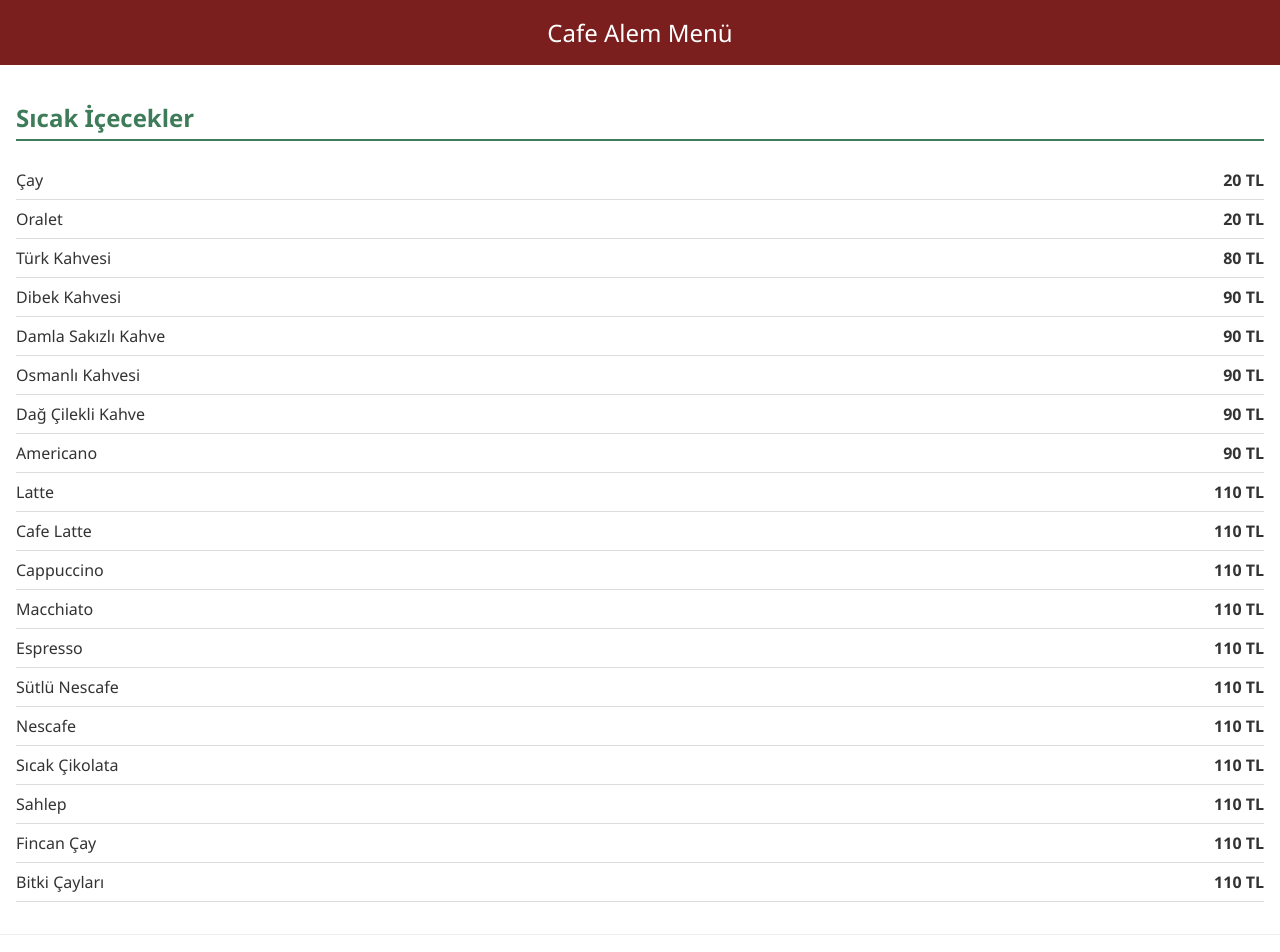
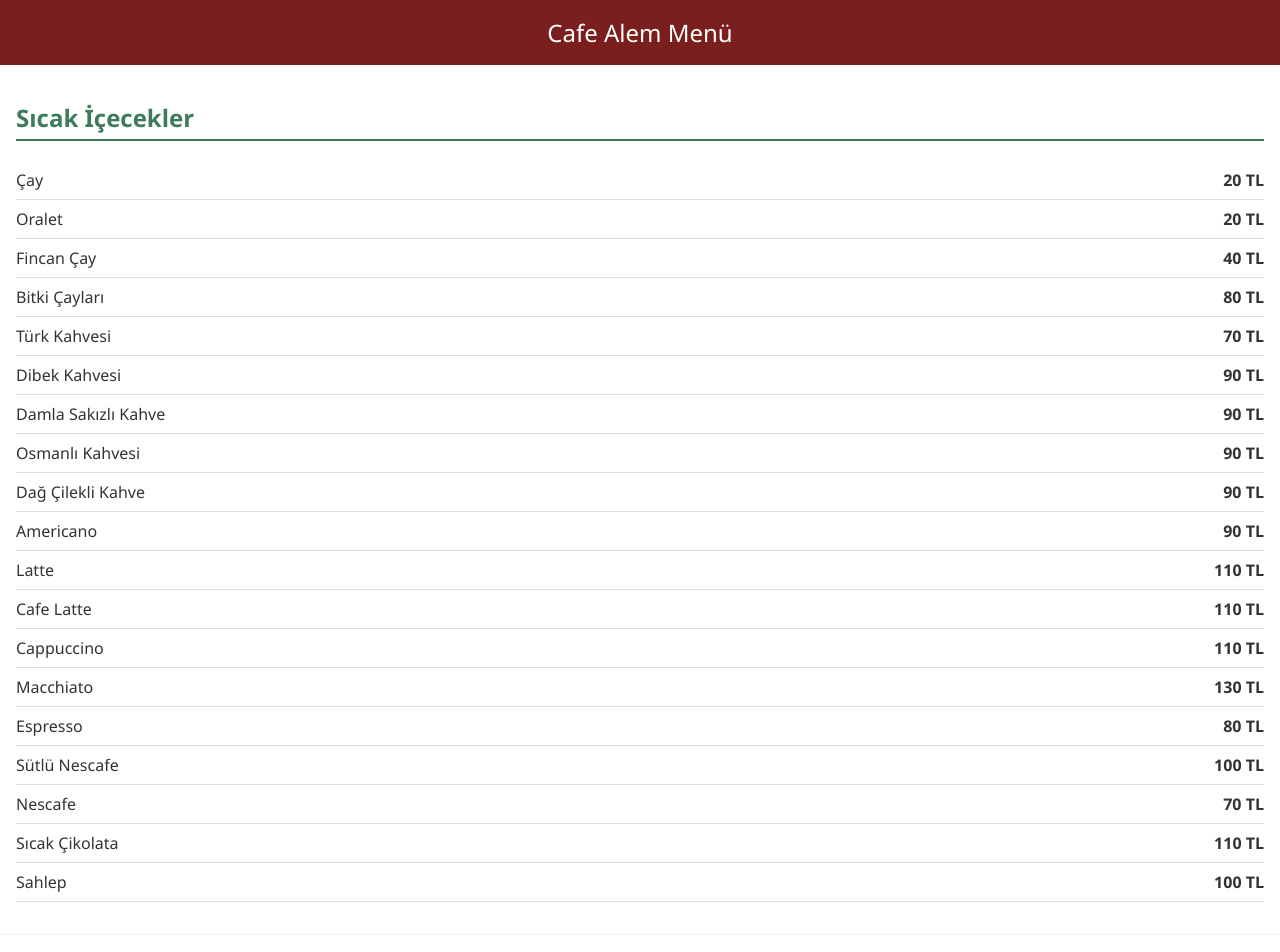
Before and after one commit to hykrume/cafealem, a plain HTML site: page index.html in a window 1280 px wide. Shown: the top 952 px of the page. Drawn offline with Linux system fonts and the light colour scheme.

Commit message:
Update index.html

```diff
--- a/index.html
+++ b/index.html
@@ -51,7 +51,9 @@
     <ul>
       <li><span>Çay</span><span class="price">20 TL</span></li>
       <li><span>Oralet</span><span class="price">20 TL</span></li>
-      <li><span>Türk Kahvesi</span><span class="price">80 TL</span></li>
+      <li><span>Fincan Çay</span><span class="price">40 TL</span></li>
+      <li><span>Bitki Çayları</span><span class="price">80 TL</span></li>
+      <li><span>Türk Kahvesi</span><span class="price">70 TL</span></li>
       <li><span>Dibek Kahvesi</span><span class="price">90 TL</span></li>
       <li><span>Damla Sakızlı Kahve</span><span class="price">90 TL</span></li>
       <li><span>Osmanlı Kahvesi</span><span class="price">90 TL</span></li>
@@ -60,14 +62,12 @@
       <li><span>Latte</span><span class="price">110 TL</span></li>
       <li><span>Cafe Latte</span><span class="price">110 TL</span></li>
       <li><span>Cappuccino</span><span class="price">110 TL</span></li>
-      <li><span>Macchiato</span><span class="price">110 TL</span></li>
-      <li><span>Espresso</span><span class="price">110 TL</span></li>
-      <li><span>Sütlü Nescafe</span><span class="price">110 TL</span></li>
-      <li><span>Nescafe</span><span class="price">110 TL</span></li>
+      <li><span>Macchiato</span><span class="price">130 TL</span></li>
+      <li><span>Espresso</span><span class="price">80 TL</span></li>
+      <li><span>Sütlü Nescafe</span><span class="price">100 TL</span></li>
+      <li><span>Nescafe</span><span class="price">70 TL</span></li>
       <li><span>Sıcak Çikolata</span><span class="price">110 TL</span></li>
-      <li><span>Sahlep</span><span class="price">110 TL</span></li>
-      <li><span>Fincan Çay</span><span class="price">110 TL</span></li>
-      <li><span>Bitki Çayları</span><span class="price">110 TL</span></li>
+      <li><span>Sahlep</span><span class="price">100 TL</span></li>
 
     </ul>
   </section>
```
